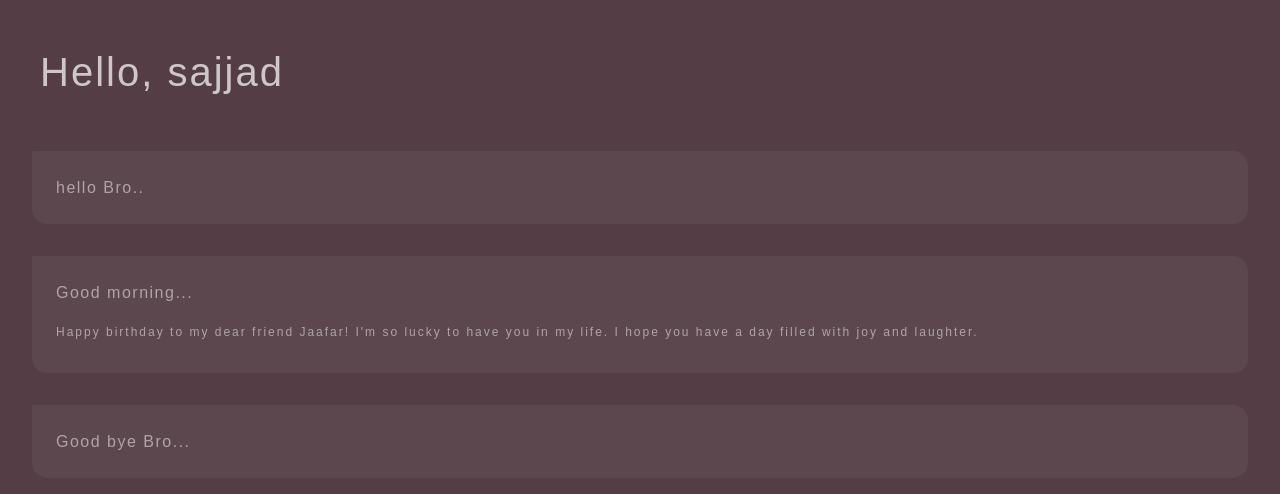
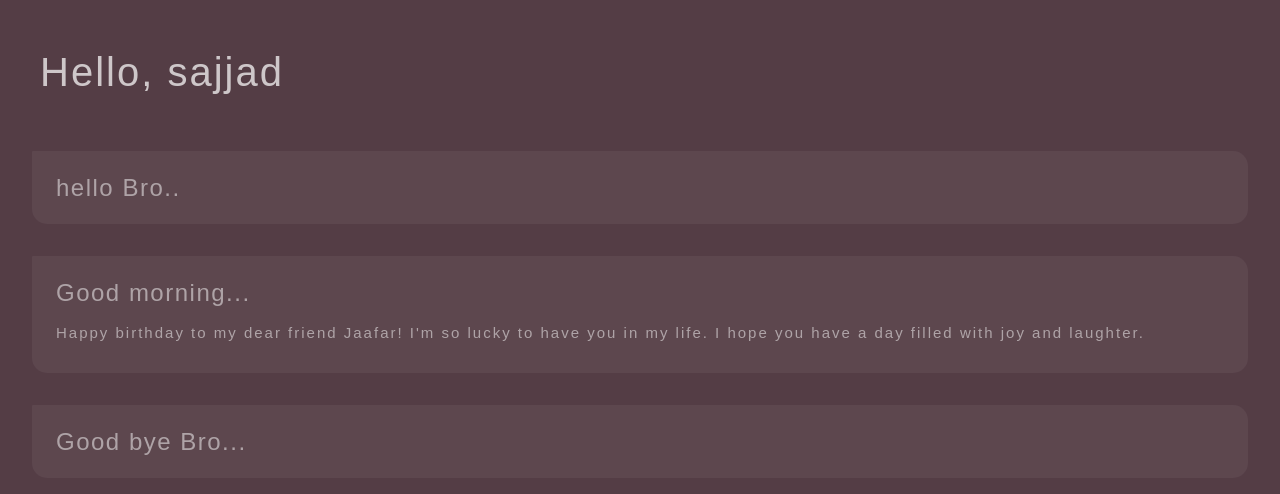
Before and after one commit to Alzayer-ali/Sajjad, a plain HTML site: page birth/index.html in a window 1280 px wide. Drawn offline with Linux system fonts and the light colour scheme.

Commit message:
Add files via upload

```diff
--- a/birth/style.css
+++ b/birth/style.css
@@ -54,12 +54,13 @@ h3{
 }
 
 #p{
-    font-size: medium;
+    font-size: 24px;
     line-height: 25px;
+    font-weight: 200;
 }
 
 #pr{
-    font-size: 12px;
+    font-size: 15px;
     /* word-spacing: 100px; */
     letter-spacing: 2px;
     line-height: 19px;
```
